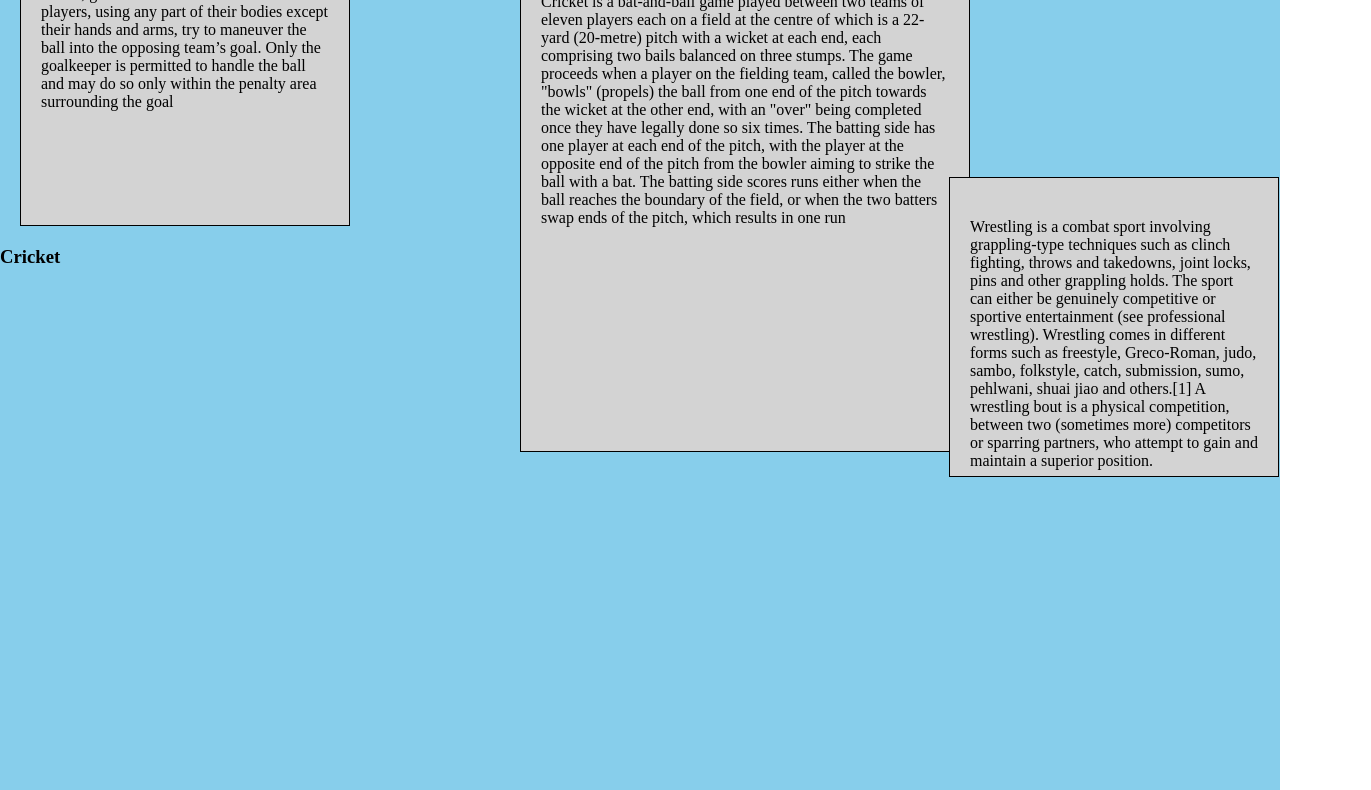
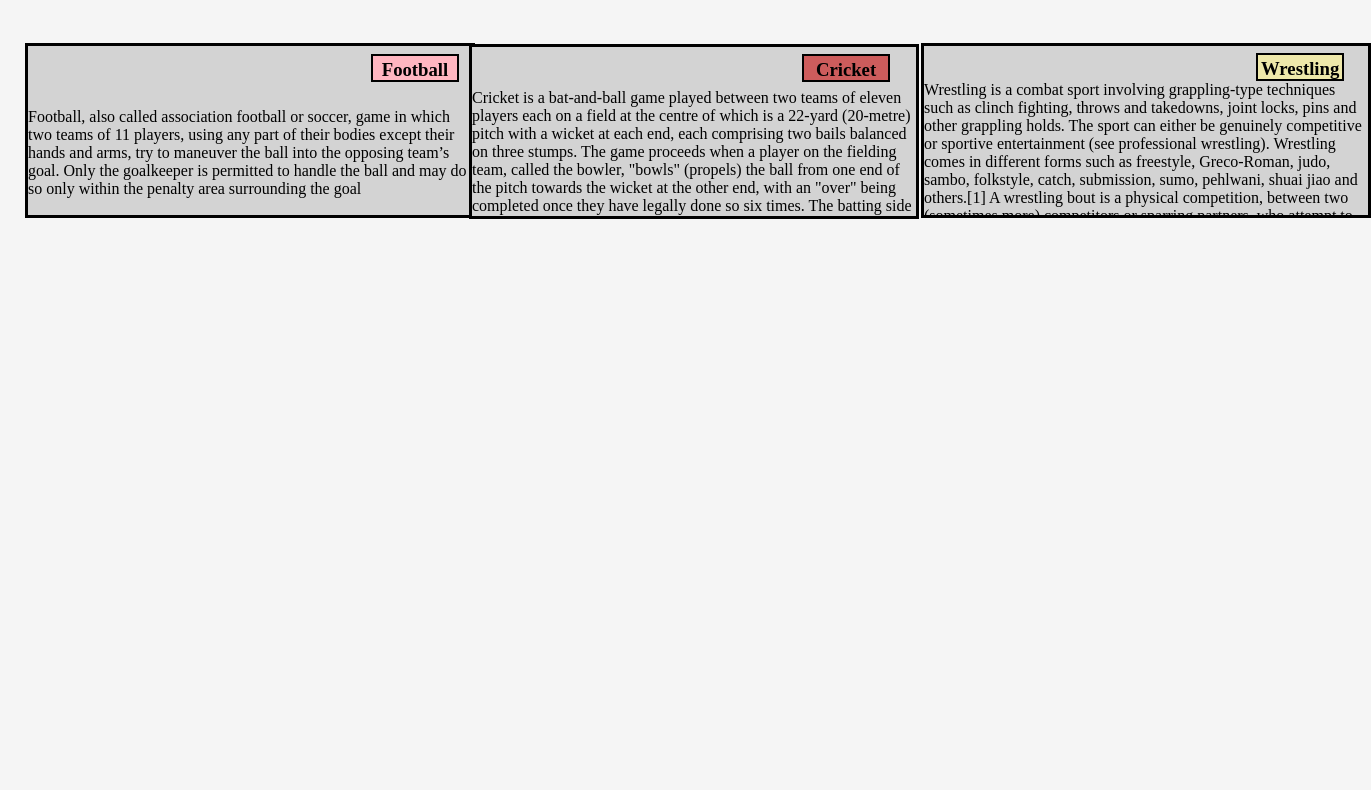
Before and after one commit to vishalD3/Module2_Assignment, a plain HTML site: page module2Assignment/index.html in a window 1280 px wide. Shown: the part 168-958 px from the top of the page, 1371 px wide, since content can reach past the window. After the commit the page ends 800 px from the top, so only its background shows below. Drawn offline with Linux system fonts and the light colour scheme.

Commit message:
added coded and css

```diff
--- a/module2Assignment/css/style.css
+++ b/module2Assignment/css/style.css
@@ -1,87 +1,226 @@
+
 *{
 	 box-sizing: border-box;
 	 margin: 0;
 	 padding: 0;
+     align-content: center;
+     justify-content: center;
+
+}
+
+
+body{
+    background-color: whitesmoke;
 }
 
 h1{
-	margin-bottom: 15px;
-}
-
-div#container{
-
-background-color: skyblue;
-
+	margin-bottom: -30px;
+    text-align: center;
+    margin-top: 116px;
 }
 
 
 p{
 
-width: 330px;
-height: 300px;
+width: 90%;
+height: 200px;
 border: 1px solid black;
-margin-bottom: 15px;
+margin-right: auto;
+margin-left: auto;
+
 
 }
 
 
 h3{
 
-font-weight: bold;
+    width: 88px;
+    height: 28px;
+    padding: 3px;
+    font-weight: bold;
+    border: 2px solid black;
+    margin: 15px;
+    text-align: center;
 
 }
 
 #header1{
+    position: relative;
+    left: 356px;
+    bottom: -84px;
+    background-color: lightpink;
 
-}
+  }
 
 #header2{
+    position: relative;
+    left: 467px;
+    bottom: -84px;
+    background-color: indianred;
 
 }
 
 #header3{
+    position: relative;
+    left: 601px;
+    bottom: -83px;
+    background-color: palegoldenrod;
 
 }
 
 
-
-
 #p1 {
     background-color: lightgrey;
+    font-family: "Times New Roman", Times, serif;
+    border: 3px solid black;
+    margin-top: 45px;
+    padding-top: 45px;
+    width: 450px;
+    height: 175px;
     text-align: left;
-    margin: 20px;
-    padding-top: 40px;
-    padding-left: 20px;
-    padding-right: 20px;
+    margin-left: 25px;
 
 }
 
 #p2{
 
     background-color: lightgrey;
-    position: relative;
-    left: 500px;
-    bottom: 336px;
+    font-family: "Times New Roman", Times, serif;
+    border: 3px solid black;
+    margin-top: 46px;
+    padding-top: 42px;
+    width: 450px;
+    height: 175px;
+    overflow-y: scroll;
+    margin-left: 149px;
     text-align: left;
-    margin: 20px;
-    padding-top: 40px;
-    padding-left: 20px;
-    padding-right: 20px;
-    width: 450px;
-    height: 500px;
-
 }
 
 #p3{
 
     background-color: lightgrey;
-    position: relative;
-    left: 929px;
-    bottom: 673px;
+    font-family: "Times New Roman", Times, serif;
+    border: 3px solid black;
+    margin: 281px;
+    margin-top: 45px;
+    padding-top: 35px;
+    width: 450px;
     text-align: left;
-    margin: 20px;
-    padding-top: 40px;
-    padding-left: 20px;
-    padding-right: 20px;
+    height: 175px;
+    overflow-y: scroll;
 
 }
+
+/************************responsive screen**************************/
+
+.row{
+    width: 100%;
+}
+
+@media (min-width: 992px){
+    .col-lg-1, .col-lg-2, .col-lg-3, .col-lg-4, .col-lg-5, .col-lg-6, .col-lg-7, .col-lg-8, .col-lg-9, .col-lg-10, .col-lg-11, .col-lg-12
+
+    {
+
+
+        float: left;
+
+    }
+
+.col-lg-1{
+    width: 8.33%;
+}
+
+.col-lg-2{
+    width: 16.66%;
+}
+
+.col-lg-3{
+    width: 25%;
+}
+.col-lg-4{
+    width: 33%;
+}
+.col-lg-5{
+    width: 41.66%;
+}
+.col-lg-6{
+    width: 50%;
+}
+.col-lg-7{
+    width: 58.33%;
+}
+.col-lg-8{
+    width: 66.66%;
+}
+.col-lg-9{
+    width: 74.99%;
+}
+.col-lg-10{
+    width: 83.33%;
+}
+.col-lg-11
+    {
+    width: 91.66%;
+    }
+.col-lg-12
+    {
+    width: 100%;
+    }
+}
+
+
+
+
+/**********mdeium size devices***********/
+@media (min-width: 768px) and (max-width: 991px){
+    .col-md-1, .col-md-2, .col-md-3, .col-md-4, .col-md-5, .col-md-6, .col-md-7, .col-md-8, .col-md-9, .col-md-10, .col-md-11, .col-md-12
+    {
+
+
+        float: left;
+
+
+    }
+
+.col-md-1{
+    width: 8.33%;
+}
+
+.col-md-2{
+    width: 16.66%;
+}
+
+.col-md-3{
+    width: 25%;
+}
+.col-md-4{
+    width: 33%;
+}
+.col-md-5{
+    width: 41.66%;
+}
+.col-md-6{
+    width: 50%;
+}
+.col-md-7{
+    width: 58.33%;
+}
+.col-md-8{
+    width: 66.66%;
+}
+.col-md-9{
+    width: 74.99%;
+}
+.col-md-10{
+    width: 83.33%;
+}
+.col-md-11{
+    width: 91.66%;
+}
+.col-md-12{
+    width: 100%;
+}
+
+
+}
--- a/module2Assignment/index.html
+++ b/module2Assignment/index.html
@@ -5,24 +5,24 @@
 	<meta name="viewport" content="width=device-width, initial-scale=1">
 	<title>Assignment Module Page</title>
 	<link rel="stylesheet" type="text/css" href="css/style.css">
+
 </head>
 <h1> 3 type of Sports</h1>
 <body>
-	<div id="container">
-<section>
+	<div class="row">
+<div class="col-lg-3 col-md-6">
 	<h3 id="header1">Football</h3>
-	<p id="p1">Football, also called association football or soccer, game in which two teams of 11 players, using any part of their bodies except their hands and arms, try to maneuver the ball into the opposing team’s goal. Only the goalkeeper is permitted to handle the ball and may do so only within the penalty area surrounding the goal</p>
-</section>
+	<p id="p1">Football, also called association football or soccer, game in which two teams of 11 players, using any part of their bodies except their hands and arms, try to maneuver the ball into the opposing team’s goal. Only the goalkeeper is permitted to handle the ball and may do so only within the penalty area surrounding the goal</p></div>
 
-<section>
+<div class="col-lg-3 col-md-6">
+
 	<h3 id="header2">Cricket</h3>
-	<p id="p2">Cricket is a bat-and-ball game played between two teams of eleven players each on a field at the centre of which is a 22-yard (20-metre) pitch with a wicket at each end, each comprising two bails balanced on three stumps. The game proceeds when a player on the fielding team, called the bowler, "bowls" (propels) the ball from one end of the pitch towards the wicket at the other end, with an "over" being completed once they have legally done so six times. The batting side has one player at each end of the pitch, with the player at the opposite end of the pitch from the bowler aiming to strike the ball with a bat. The batting side scores runs either when the ball reaches the boundary of the field, or when the two batters swap ends of the pitch, which results in one run</p>
-</section>
+	<p id="p2">Cricket is a bat-and-ball game played between two teams of eleven players each on a field at the centre of which is a 22-yard (20-metre) pitch with a wicket at each end, each comprising two bails balanced on three stumps. The game proceeds when a player on the fielding team, called the bowler, "bowls" (propels) the ball from one end of the pitch towards the wicket at the other end, with an "over" being completed once they have legally done so six times. The batting side has one player at each end of the pitch, with the player at the opposite end of the pitch from the bowler aiming to strike the ball with a bat. The batting side scores runs either when the ball reaches the boundary of the field, or when the two batters swap ends of the pitch, which results in one run</p></div>
 
-<section>
+<div class="col-lg-3 col-md-12">
 	<h3 id="header3">Wrestling</h3>
-	<p id="p3">Wrestling is a combat sport involving grappling-type techniques such as clinch fighting, throws and takedowns, joint locks, pins and other grappling holds. The sport can either be genuinely competitive or sportive entertainment (see professional wrestling). Wrestling comes in different forms such as freestyle, Greco-Roman, judo, sambo, folkstyle, catch, submission, sumo, pehlwani, shuai jiao and others.[1] A wrestling bout is a physical competition, between two (sometimes more) competitors or sparring partners, who attempt to gain and maintain a superior position.</p>
-</section>
+	<p id="p3">Wrestling is a combat sport involving grappling-type techniques such as clinch fighting, throws and takedowns, joint locks, pins and other grappling holds. The sport can either be genuinely competitive or sportive entertainment (see professional wrestling). Wrestling comes in different forms such as freestyle, Greco-Roman, judo, sambo, folkstyle, catch, submission, sumo, pehlwani, shuai jiao and others.[1] A wrestling bout is a physical competition, between two (sometimes more) competitors or sparring partners, who attempt to gain and maintain a superior position.</p> </div>
+
 </div>
 </body>
 </html>
```
